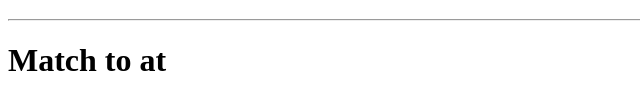
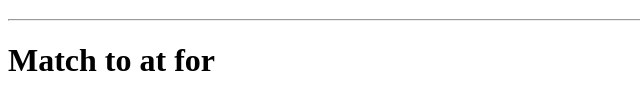
Before and after one commit to leegc518/firstprogram, a plain HTML site: page index.html in a window 1280 px wide. Shown: the part 390-500 px from the top of the page, 0-640 px from the left. Drawn offline with nearby package versions, Linux system fonts and the light colour scheme.

Commit message:
Update index.html

```diff
--- a/index.html
+++ b/index.html
@@ -31,7 +31,7 @@
 		</div>
 		<hr>
 		<div id="match">
-			<h1>Match {{employeeName}} to {{employerName}} at {{yourTime}}</h1>
+			<h1>Match {{employeeName}} to {{employerName}} at {{yourTime}} for {{yourWork}}</h1>
 		</div>
 	</body>
 </html>
```
